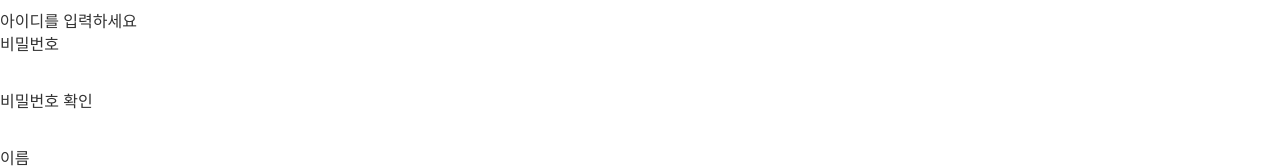
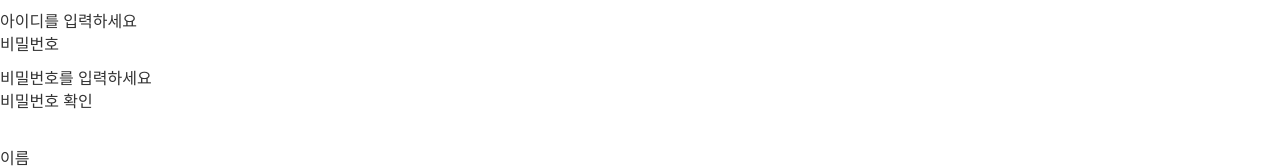
Before and after one commit to KTH8962/shopLog, a React (Vite) app: page /join in a window 1280 px wide. Shown: the part 124-292 px from the top of the page. Built offline with nearby package versions, Linux system fonts and the light colour scheme.

Commit message:
회원가입 정리

```diff
--- a/src/pages/join/Join.tsx
+++ b/src/pages/join/Join.tsx
@@ -20,7 +20,7 @@ function Join() {
             <div className={styles.tit_box}>비밀번호</div>
             <div className={styles.bot_box}>
               <div className={styles.ip_box}>
-                <input type="password" />
+                <input type="password" placeholder="비밀번호를 입력하세요" />
               </div>
             </div>
           </div>
```
